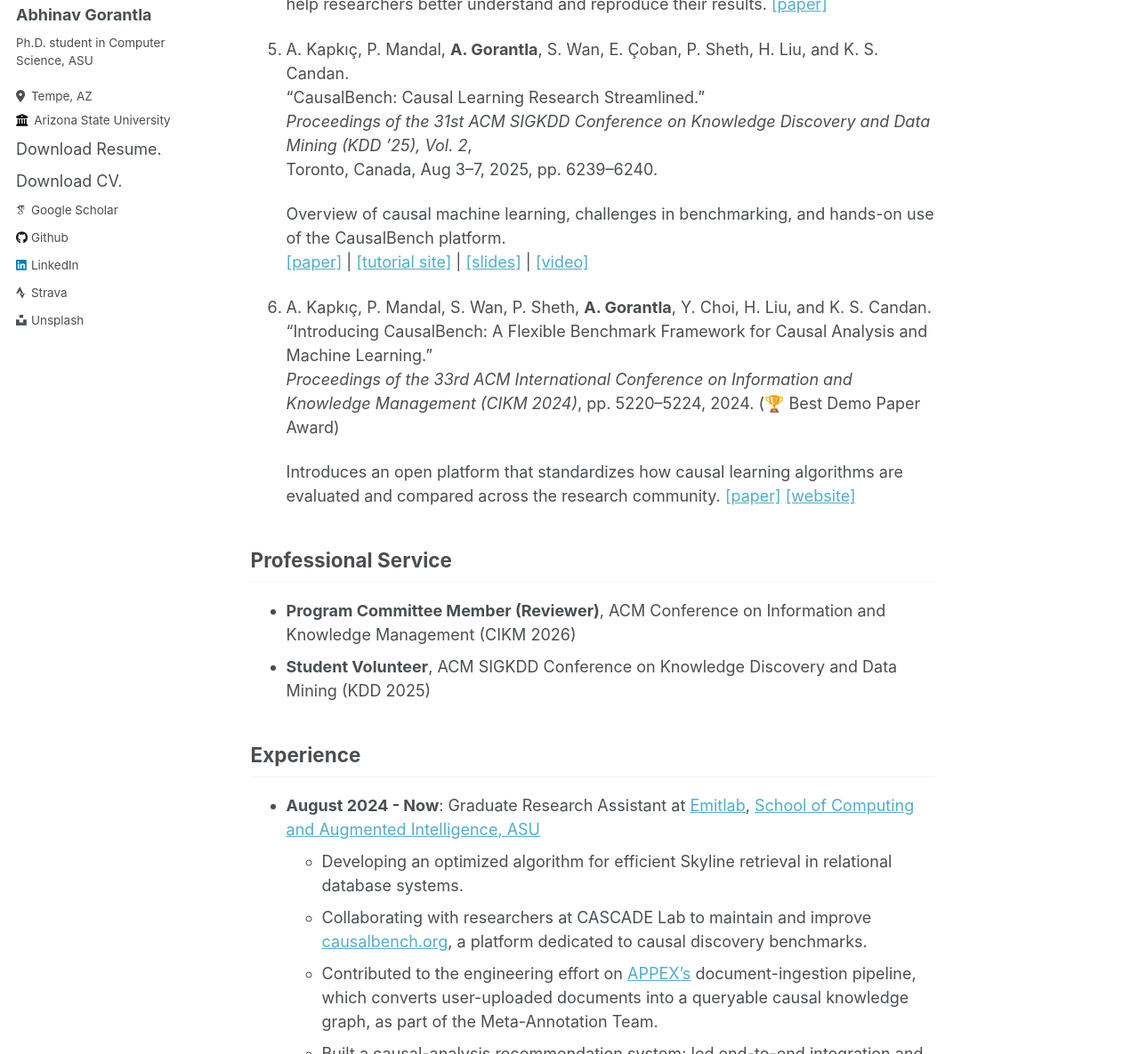
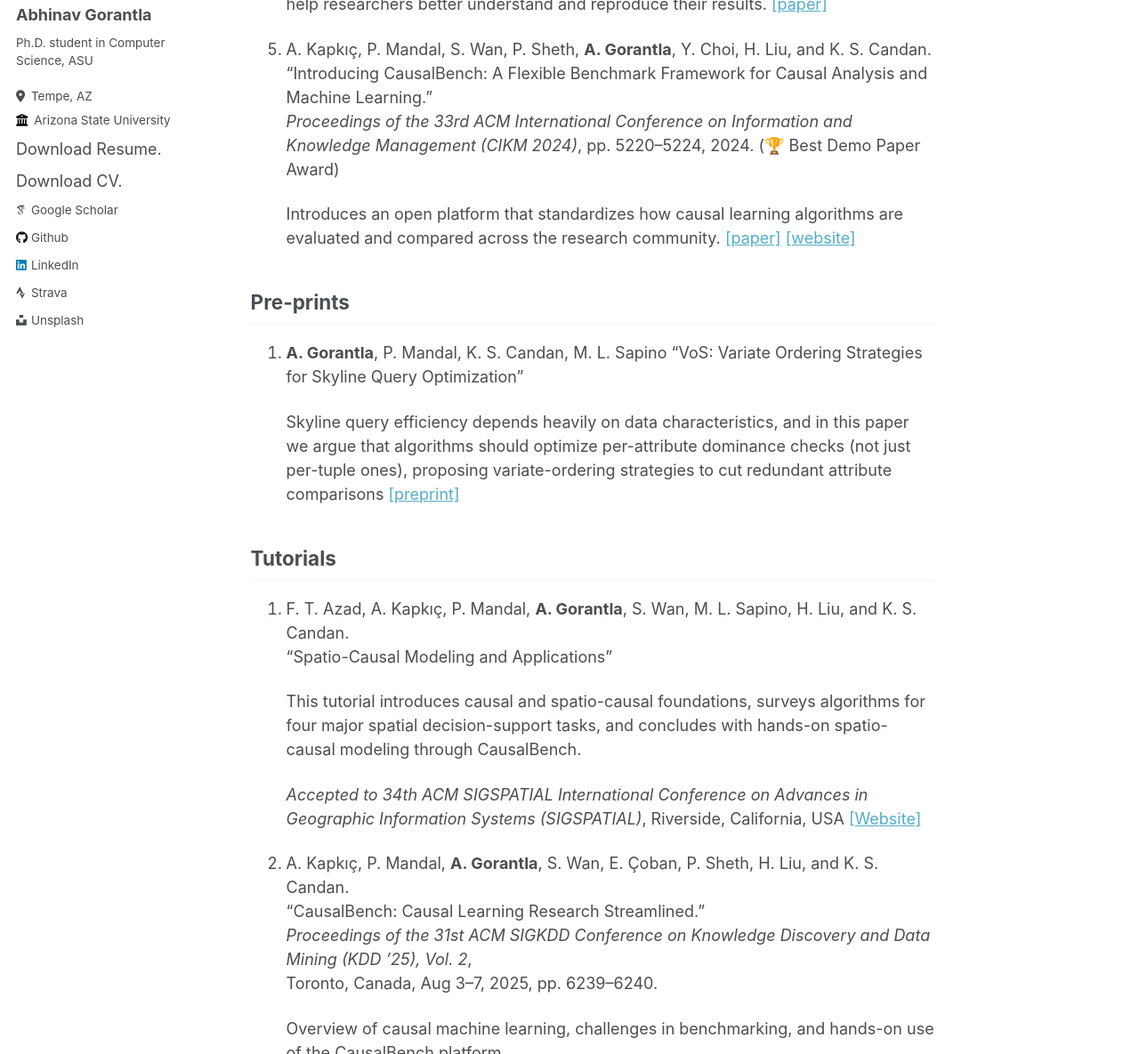
Before and after one commit to AbhinavGor/abhinavgor.github.io, a Jekyll site: the page built from _pages/about.md, in a window 1280 px wide and 1400 px high, scrolled down 2016 px, cut to the strip 215-1400 px from the top of the window. Shown: the whole strip at 89% size. Built offline with Jekyll 4.4.1, drawn with Linux system fonts in a browser that asks for light colours; some web fonts are replaced; some of the changed text lies outside the part shown.

Commit message:
update about

```diff
--- a/_pages/about.md
+++ b/_pages/about.md
@@ -62,20 +62,38 @@ My research lies at the intersection of causal machine learning and multi-object
    Extends CausalBench with causally-informed explanations and recommendations to help researchers better understand and reproduce their results.
    [[paper]](https://doi.org/10.1145/3746252.3761606)
 
-5. A. Kapkıç, P. Mandal, **A. Gorantla**, S. Wan, E. Çoban, P. Sheth, H. Liu, and K. S. Candan.
+5. A. Kapkıç, P. Mandal, S. Wan, P. Sheth, **A. Gorantla**, Y. Choi, H. Liu, and K. S. Candan.
+   “Introducing CausalBench: A Flexible Benchmark Framework for Causal Analysis and Machine Learning.”
+   *Proceedings of the 33rd ACM International Conference on Information and Knowledge Management (CIKM 2024)*, pp. 5220–5224, 2024. (🏆 Best Demo Paper Award)
+
+   Introduces an open platform that standardizes how causal learning algorithms are evaluated and compared across the research community.
+   [[paper]](https://doi.org/10.1145/3627673.3679218) [[website]](https://docs.causalbench.org)
+
+## Pre-prints
+1. **A. Gorantla**, P. Mandal, K. S. Candan, M. L. Sapino
+   "VoS: Variate Ordering Strategies for Skyline Query Optimization"
+
+   Skyline query efficiency depends heavily on data characteristics, and in this paper we argue that algorithms
+   should optimize per-attribute dominance checks (not just per-tuple ones), proposing variate-ordering strategies
+   to cut redundant attribute comparisons
+   [[preprint]](https://arxiv.org/abs/2608.26464)
+
+## Tutorials
+1. F. T. Azad, A. Kapkıç, P. Mandal, **A. Gorantla**, S. Wan, M. L. Sapino, H. Liu, and K. S. Candan.
+   "Spatio-Causal Modeling and Applications"
+
+    This tutorial introduces causal and spatio-causal foundations, surveys algorithms for four major spatial decision-support tasks, and concludes with hands-on spatio-causal modeling through CausalBench.
+
+   *Accepted to 34th ACM SIGSPATIAL International Conference on Advances in Geographic Information Systems (SIGSPATIAL)*, Riverside, California, USA
+   [[Website]](https://spatial.causalbench.org)
+
+2. A. Kapkıç, P. Mandal, **A. Gorantla**, S. Wan, E. Çoban, P. Sheth, H. Liu, and K. S. Candan.
    “CausalBench: Causal Learning Research Streamlined.”
    *Proceedings of the 31st ACM SIGKDD Conference on Knowledge Discovery and Data Mining (KDD ’25), Vol. 2*,
    Toronto, Canada, Aug 3–7, 2025, pp. 6239–6240.
 
    Overview of causal machine learning, challenges in benchmarking, and hands-on use of the CausalBench platform.
    [[paper]](https://doi.org/10.1145/3711896.3737598) | [[tutorial site]](https://tutorial.causalbench.org/) | [[slides]](https://tutorial.causalbench.org/resources/KDD25_Tutorial_Deck.pdf) | [[video]](https://www.youtube.com/watch?v=oGA2kf4Trg4)
-
-6. A. Kapkıç, P. Mandal, S. Wan, P. Sheth, **A. Gorantla**, Y. Choi, H. Liu, and K. S. Candan.
-   “Introducing CausalBench: A Flexible Benchmark Framework for Causal Analysis and Machine Learning.”
-   *Proceedings of the 33rd ACM International Conference on Information and Knowledge Management (CIKM 2024)*, pp. 5220–5224, 2024. (🏆 Best Demo Paper Award)
-
-   Introduces an open platform that standardizes how causal learning algorithms are evaluated and compared across the research community.
-   [[paper]](https://doi.org/10.1145/3627673.3679218) [[website]](https://docs.causalbench.org)
 
 ## Professional Service
 * **Program Committee Member (Reviewer)**, ACM Conference on Information and Knowledge Management (CIKM 2026)
@@ -104,3 +122,4 @@ My research lies at the intersection of causal machine learning and multi-object
 
 ## Awards
 * University Graduate Fellowship, School of Computing and Augmented Intelligence, *Arizona State University*
+* Best Demo Award, CIKM 2024 For Introducing CausalBench: A Flexible Benchmark Framework for Causal Analysis and Machine Learning
```
